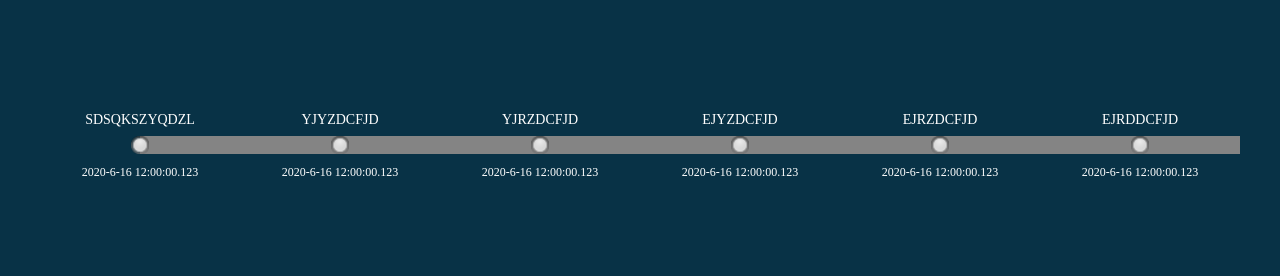
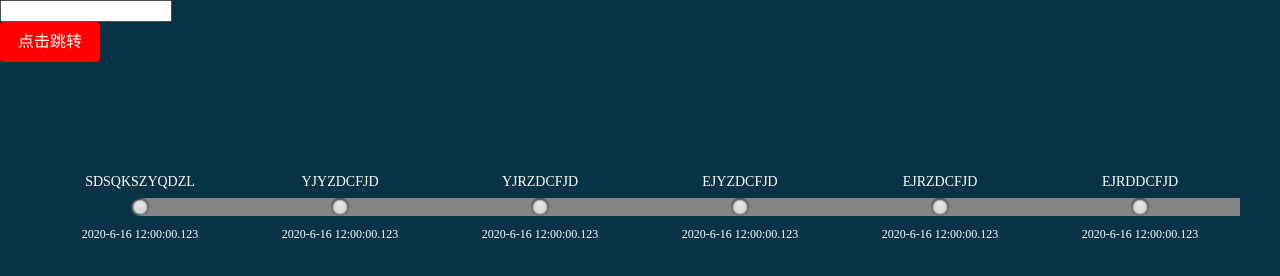
Before and after one commit to MARS-C/zzflow, a plain HTML site: page index.html in a window 1280 px wide. Drawn offline with Linux system fonts and the light colour scheme.

Commit message:
添加了一些文字

```diff
--- a/index.html
+++ b/index.html
@@ -4,7 +4,7 @@
 <head>
     <meta charset="UTF-8">
     <meta name="viewport" content="width=device-width, initial-scale=1.0">
-    <title>Document</title>
+    <title>流程页面</title>
     <link rel="stylesheet" href="css/base.css">
     <link rel="stylesheet" href="swiper/css/swiper.min.css">
 
@@ -14,8 +14,8 @@
 </head>
 
 <body>
-    <!-- <input type="text" id="tex">
-    <p class="click" style="color: #fff;width: 100px;height: 40px;background: red;display: block;border-radius: 4px;text-align: center;line-height: 40px;cursor: pointer;">点击跳转</p> -->
+    <input type="text" id="tex">
+    <p class="click" style="color: #fff;width: 100px;height: 40px;background: red;display: block;border-radius: 4px;text-align: center;line-height: 40px;cursor: pointer;">点击跳转</p>
     <div class="flow-dom swiper-container" id="zzFlow">
         <ul class="flow-wrapper">
         </ul>
```
